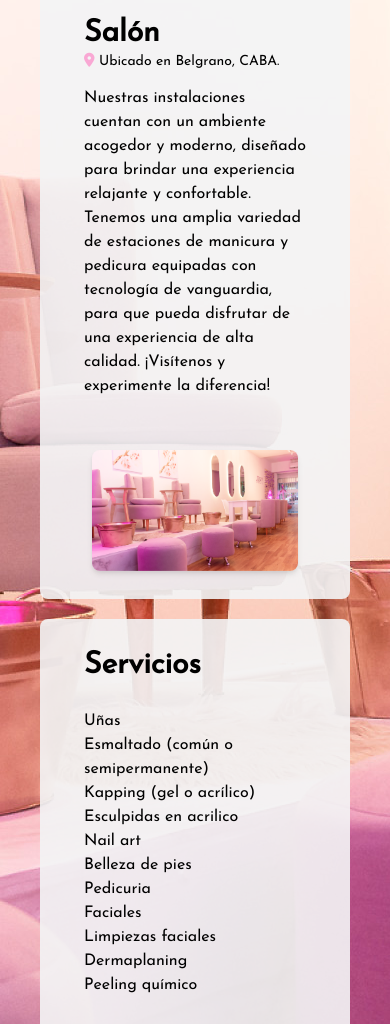
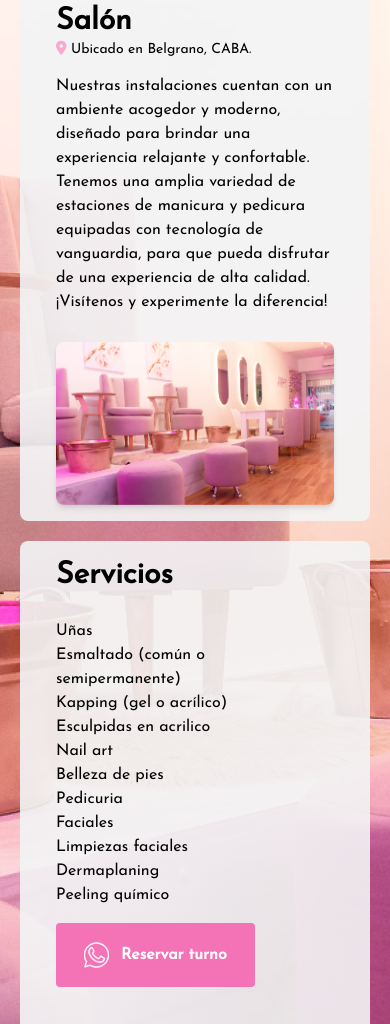
Before and after one commit to aveltri/house-of-beauty, a plain HTML site: page index.html in a window 390 px wide. Shown: the part 133-1157 px from the top of the page. Drawn offline with nearby package versions, Linux system fonts and the light colour scheme.

Commit message:
Optimizacion tamanio imagen y mejora padding en mobile

```diff
--- a/index.html
+++ b/index.html
@@ -18,11 +18,12 @@
           <img src="images/logo.png" alt="Logo" class="h-14 md:mr-10 align-left " />
           <ul class="hidden md:flex ml-20 gap-10">
             <li class="">
+              <a href="#salon" class="text-grey-100 hover:text-pink-400">Salón</a>
+            </li>
+            <li class="">
               <a href="#servicios" class="text-grey-100 hover:text-pink-400">Servicios </a>
             </li>
-            <li class="">
-              <a href="#salon" class="text-grey-100 hover:text-pink-400">Salón</a>
-            </li>
+
             <li class="">
               <a href="#contacto" class="text-grey-100 hover:text-pink-400">Contacto</a>
             </li>
@@ -34,28 +35,28 @@
 
       </div>
     </nav>
-    <section id="salon" class="py-3 px-1 my-5 mx-10 bg-gray-100 rounded-lg bg-opacity-90 max-w-[1000px]">
-      <div class="container mx-auto py-4 flex flex-col md:flex-row items-center gap-10 px-10">
+    <section id="salon" class="md:py-3 px-1 my-5 mx-5 md:mx-10 bg-gray-100 rounded-lg bg-opacity-90 max-w-[1000px]">
+      <div class="container mx-auto py-4 flex flex-col md:flex-row items-center gap-5 md:gap-10 px-8">
         <div class="md:w-2/5 sm:w-1/2">
           <h2 class="text-3xl font-semibold leading-tight">Salón <span> </span></h2>
           <h3 class="text-sm leading-tight mb-4"> <i class="fa-solid fa-location-dot text-sm text-pink-300" ></i>
             Ubicado en Belgrano, CABA.</h2>
 
-          <p class="mb-3">
+          <p class="mb-2">
             Nuestras instalaciones cuentan con un ambiente acogedor y moderno, diseñado para brindar una experiencia relajante y confortable. Tenemos una amplia variedad de estaciones de manicura y pedicura equipadas con tecnología de vanguardia, para que pueda disfrutar de una experiencia de alta calidad. ¡Visítenos y experimente la diferencia!
           </p>
         </div>
-        <div class="md:w-3/5 sm:w-1/2 px-2">
+        <div class="md:w-3/5 sm:w-1/2 ">
           <img src="images/saloon.png" alt="Section 2 Image" class="rounded-lg shadow-md" />
         </div>
       </div>
     </section>
     <!-- Section 1 -->
-    <section id="servicios" class="py-3 px-1 my-5 mx-10 bg-gray-100 rounded-lg bg-opacity-90 max-w-[1000px]">
-      <div class="container mx-auto py-4 flex flex-col md:flex-row items-center gap-10 px-10">
+    <section id="servicios" class="md:py-3 px-1 my-5 mx-5 md:mx-10 bg-gray-100 rounded-lg bg-opacity-90 max-w-[1000px]">
+      <div class="container mx-auto py-4 flex flex-col md:flex-row items-center gap-5 md:gap-10 px-8">
         <div class="md:w-1/2 sm:w-1/2 mb-5">
           <h2 class="text-3xl font-semibold leading-tight mb-6">Servicios</h2>
-          <p class="mb-6 pb-5">
+          <p class="pb-4">
             Uñas <br>
             Esmaltado (común o semipermanente)<br>
             Kapping (gel o acrílico)<br>
@@ -80,8 +81,8 @@
       </div>
     </section>
 
-      <section id="contacto" class="py-3 px-1 my-5 mx-10 bg-gray-100 rounded-lg bg-opacity-90 ">
-        <div class="container mx-auto py-4 flex flex-col md:flex-row items-center gap-10 px-10">
+      <section id="contacto" class="md:py-3 px-1 my-5 mx-5 md:mx-10 bg-gray-100 rounded-lg bg-opacity-90 max-w-[1000px]">
+        <div class="container mx-auto py-4 flex flex-col md:flex-row items-center gap-5 md:gap-10 px-8">
           <div class="md:w-3/5 sm:w-1/2">
             <h2 class="text-3xl font-semibold leading-tight mb-6">Contacto</h2>
             <p class="mb-3">
```
